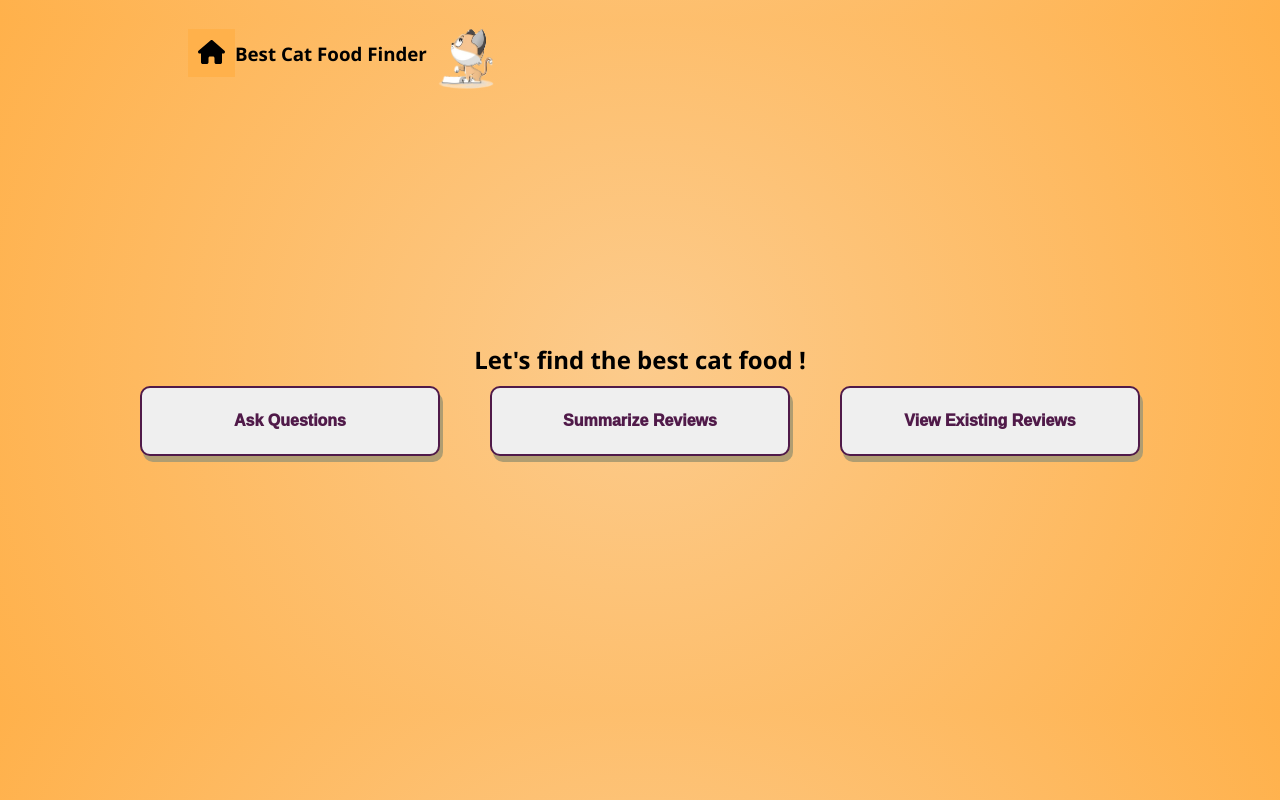
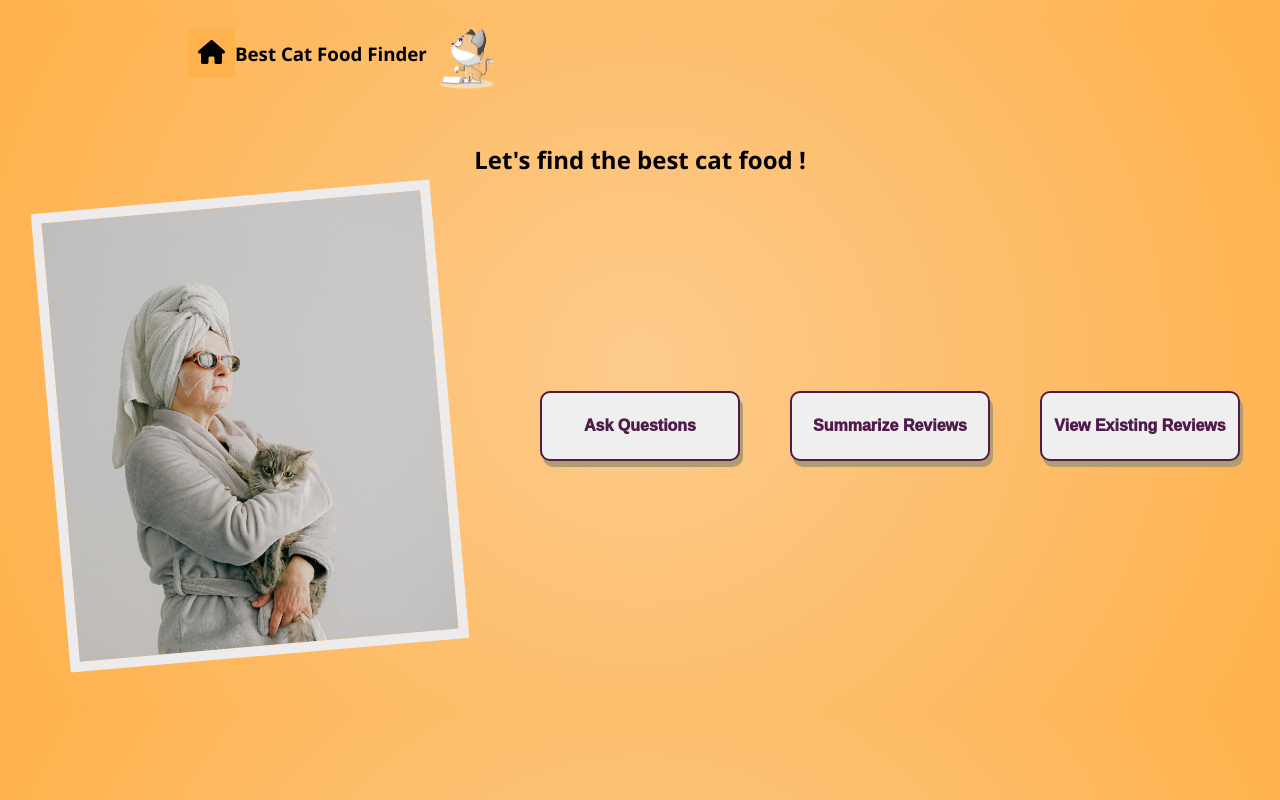
Before and after one commit to yumikawai-sys/LLM_cat_food, a React (Vite) app: page / in a window 1280 px wide. Built offline with nearby package versions, Linux system fonts and the light colour scheme.

Commit message:
add cat image

```diff
--- a/src/components/Topmenu.jsx
+++ b/src/components/Topmenu.jsx
@@ -33,9 +33,14 @@ function Topmenu() {
       <main>
         <h2>Let&apos;s find the best cat food !</h2>
         <div className='main-menu'>
-            <button id="main-buttons" onClick={navigateToChat}>Ask Questions</button>
-            <button id="main-buttons" onClick={navigateToReport}>Summarize Reviews</button>
-            <button id="main-buttons" onClick={navigateToHistory}>View Existing Reviews</button>
+            <div className="frame">
+              <img className="picture" src="cat2.jpg" alt="Cat Picture"/>
+            </div>
+            <div className='button-area'>
+              <button id="main-buttons" onClick={navigateToChat}>Ask Questions</button>
+              <button id="main-buttons" onClick={navigateToReport}>Summarize Reviews</button>
+              <button id="main-buttons" onClick={navigateToHistory}>View Existing Reviews</button>
+            </div>
         </div>
       </main>
     </>
--- a/src/components/components.css
+++ b/src/components/components.css
@@ -7,11 +7,11 @@ main {
 }
 
 h2 {
-    margin-bottom: 10px;
+    margin-bottom: 20px;
 }
 
 .main-menu {
-    width: 1000px;
+    width: 1200px;
     display: flex;
     align-items: center;
     justify-content: space-between;
@@ -30,7 +30,7 @@ h2 {
 }
 
 #main-buttons {
-    width: 300px;
+    width: 200px;
     height: 70px;
     border-radius: 10px;
     border: 2px solid rgb(80, 26, 73);
@@ -143,3 +143,25 @@ h2 {
     height: 50px;
     margin-left: 180px;
 }
+
+.frame {
+    width: 380px;
+    height: 440px;
+    border: 10px solid #edebeb;
+    position: relative;
+    overflow: hidden;
+    transform: rotate(-5deg);
+    margin: 0 10px;
+  }
+  .picture {
+    width: 100%;
+    height: 100%;
+    object-fit: cover;
+  }
+
+  .button-area {
+    display: flex;
+    align-items: center;
+    justify-content: space-between;
+    width: 700px;
+  }
```
Also changed, not shown: public/cat.jpg (added), public/cat2.jpg (added).
